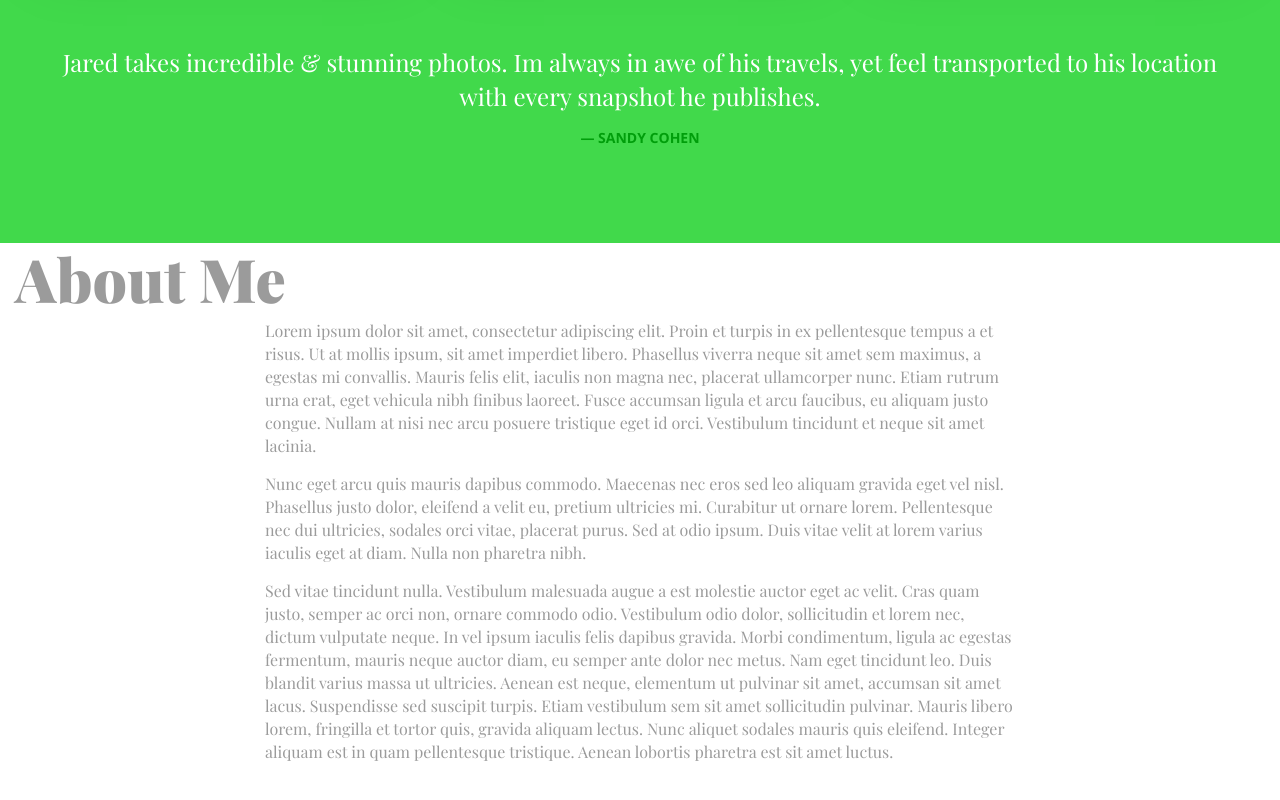
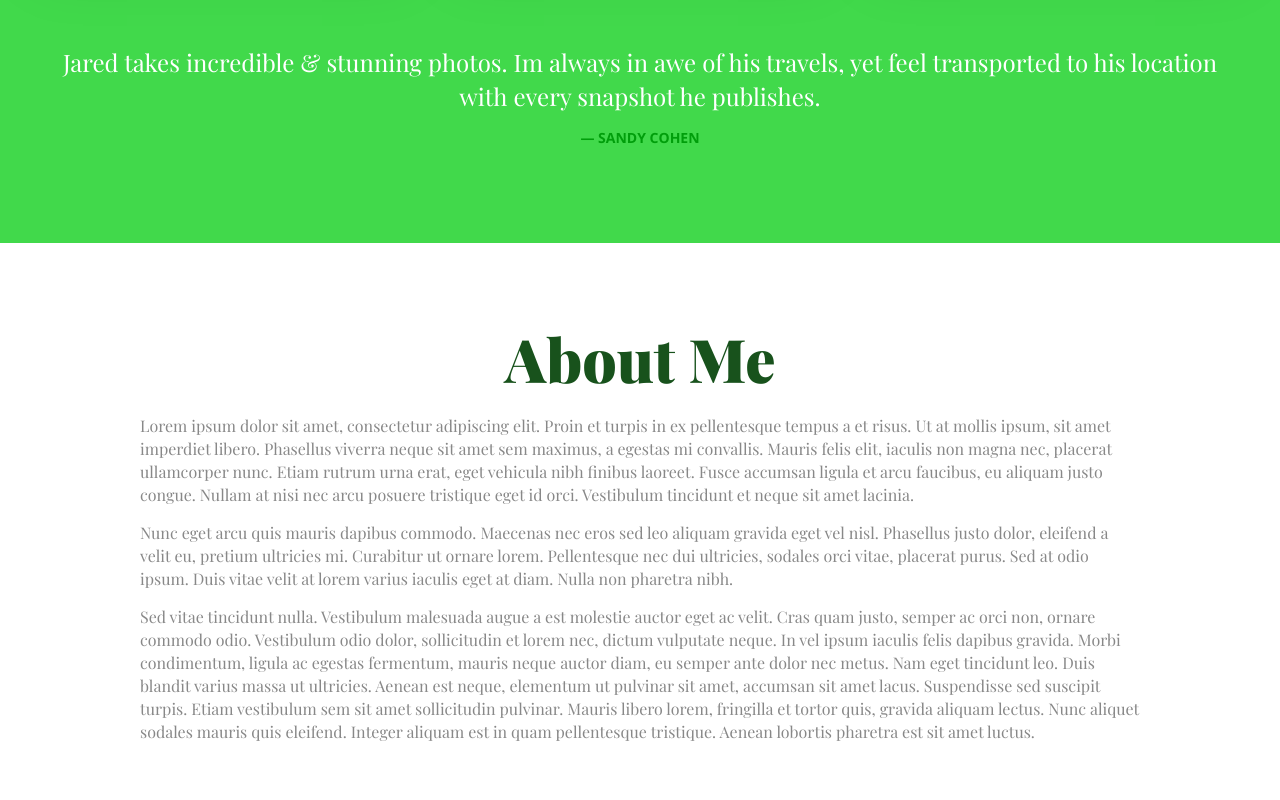
Before and after one commit to kendallawills/Codecademy-Journey, a plain HTML site: page index.html in a window 1280 px wide. Shown: the part 2100-2900 px from the top of the page. Before the commit the page ends 2878 px from the top, so only its background shows below. Drawn offline with nearby package versions, Linux system fonts and the light colour scheme.

Commit message:
Style About Me

```diff
--- a/resources/style.css
+++ b/resources/style.css
@@ -282,3 +282,21 @@ blockquote footer {
     text-transform: uppercase;
     text-align: center;
 }
+
+/* ABOUT ME */
+
+.photo-about {
+    text-align: center;
+    padding: 80px 0;
+}
+
+.photo-about h2 {
+    color: #18521c;
+    margin-bottom: 30px;
+}
+
+.photo-about p {
+    color: #888888;
+    text-align: left;
+    padding: 0 10%;
+}
```
